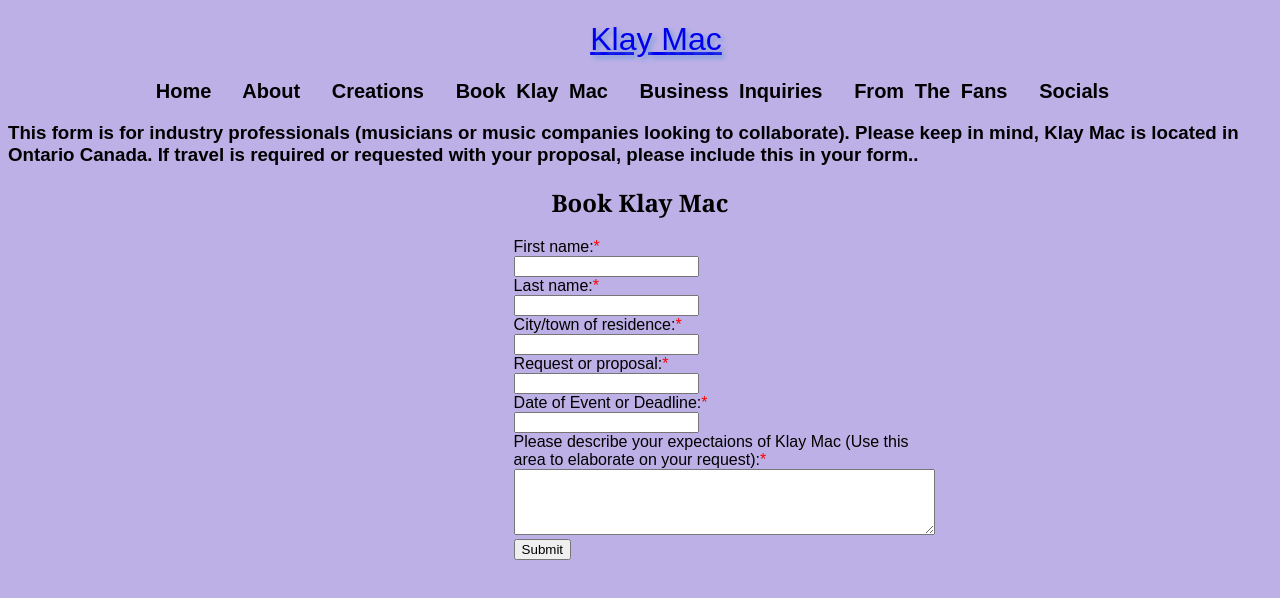
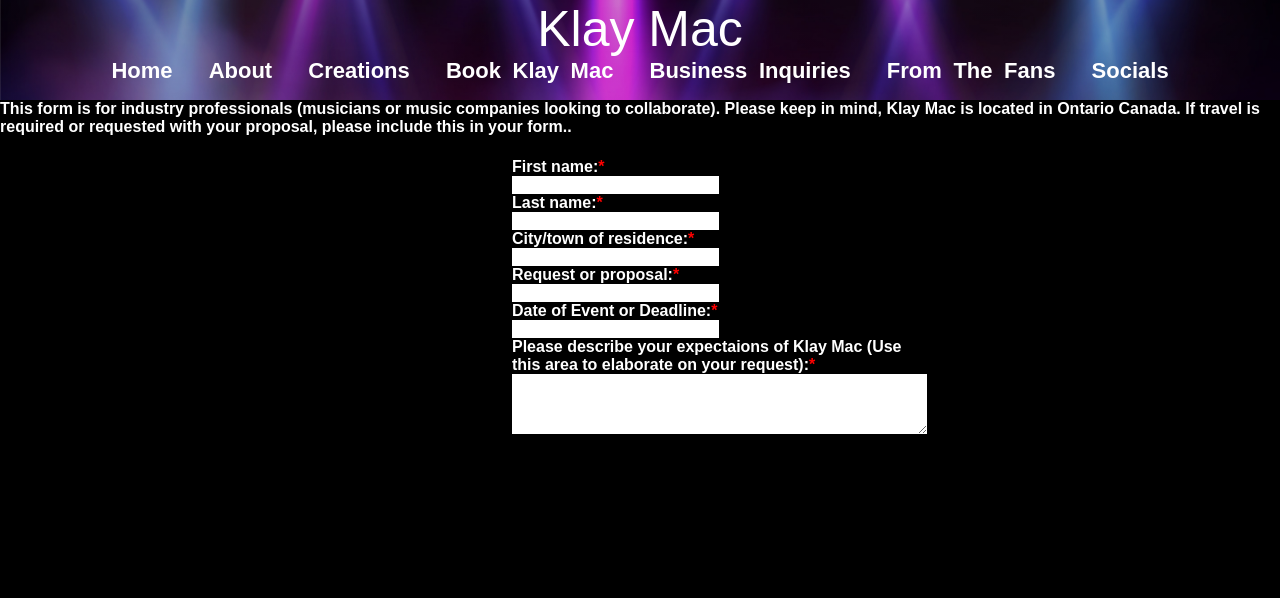
Before and after one commit to kb-mac/Klay_Mac_Music, a plain HTML site: page business.html in a window 1280 px wide. Drawn offline with Linux system fonts and the light colour scheme; a web font is replaced by a local one.

Commit message:
Update 5

```diff
--- a/business.html
+++ b/business.html
@@ -11,44 +11,48 @@
 </head>
 
 <body>
-    <div>
+    <div class="header-image">
+        <div class="header-text">
         <header>
             <h1><a href="index.html">Klay Mac</a></h1>
         </header>
     </div>
-    <nav>
-        &nbsp;&nbsp;&nbsp;&nbsp;&nbsp;&nbsp;&nbsp;&nbsp;&nbsp;&nbsp;&nbsp;&nbsp;&nbsp;&nbsp;<a href="index.html">Home</a>&nbsp;&nbsp;
-        <a href="about.html">About</a>&nbsp;&nbsp;
-        <a href="creations.html">Creations</a>&nbsp;&nbsp;
-        <a href="Book.html">Book Klay Mac</a>&nbsp;&nbsp;
-        <a href="business.html">Business Inquiries</a>&nbsp;&nbsp;
-        <a href="fans.html">From The Fans</a>&nbsp;&nbsp;
-        <a href="socials.html">Socials</a>&nbsp;&nbsp;
-    </nav>
+    <div class="navbar-text">
+       <nav>
+        <a href="index.html">Home</a>
+        <a href="about.html">About</a>
+        <a href="creations.html">Creations</a>
+        <a href="Book.html">Book Klay Mac</a>
+        <a href="business.html">Business Inquiries</a>
+        <a href="fans.html">From The Fans</a>
+        <a href="socials.html">Socials</a>
+       </nav>
+    </div>
+    </div>
     <div>
-        <h3>This form is for industry professionals (musicians or music companies looking to collaborate).  Please keep in mind, Klay Mac is located in Ontario Canada. If travel is required or requested with your proposal, please include this in your form..</h3>
-        <h2>Book Klay Mac</h2>
+        <h5>This form is for industry professionals (musicians or music companies looking to collaborate).  Please keep in mind, Klay Mac is located in Ontario Canada. If travel is required or requested with your proposal, please include this in your form..</h5>
+        <h3>Book Klay Mac</h3>
         </div>
     <div class="business_km_form">
         <form action="formsubmit.html">
             <label for="fname">First name:</label><span id="fname_error">*</span><br>
-            <input type="text" id="fname" name="fname" value=""><br>
+            <input type="text" id="fname" name="fname" class="text-field" value=""><br>
 
             <label for="lname">Last name:</label><span id="lname_error">*</span><br>
-            <input type="text" id="lname" name="lname" value=""><br>
+            <input type="text" id="lname" name="lname" class="text-field" value=""><br>
 
             <label for="city">City/town of residence:</label><span id="city_error">*</span><br>
-            <input type="text" id="city" name="city" value=""><br>
+            <input type="text" id="city" name="city" class="text-field" value=""><br>
 
             <label for="reqservice">Request or proposal:</label><span id="reqservice_error">*</span><br>
-            <input type="text" id="reqservice" name="reqservice" value=""><br>
+            <input type="text" id="reqservice" name="reqservice" class="text-field" value=""><br>
 
             <label for="eventdate">Date of Event or Deadline:</label><span id="eventdate_error">*</span><br>
-            <input type="text" id="eventdate" name="eventdate" value=""><br>
+            <input type="text" id="eventdate" name="eventdate" class="text-field" value=""><br>
 
             <label for="business_expectaions">Please describe your expectaions of Klay Mac (Use this area to elaborate
                 on your request):</label><span id="expectation_error">*</span><br>
-            <textarea id="business_expectations" name="business_expectaions" rows="4" cols="50"></textarea><br>
+            <textarea id="business_expectations" name="business_expectaions" class="text-field" rows="4" cols="50"></textarea><br>
 
             <input type="submit" value="Submit">
         </form>
--- a/klaymac.css
+++ b/klaymac.css
@@ -1,35 +1,72 @@
-body {
-  background-color: #bdb0e6;
-  color: #000000;
-  font-family: Arial, Verdana, sans-serif;
+* {
+  margin: 0;
+  padding: 0;
+  border: 0;
+  outline: 0;
+  font-size: 100%;
+  vertical-align: baseline;
+  background: transparent;
 }
 
-h1 {
+
+body {
+  background-color: #000000;
+  color: #ffffff;
+  font-family: "chapman", sans-serif;
+font-weight: bold;
+font-style: normal;
+
+}
+
+.header-image {
+  background-image: linear-gradient(rgba(0, 0, 0, 0.2), rgba(0, 0, 0, 0.2)), url("images/banner100.jpeg");
+  height: 100px;
+  background-position: center;
+  background-repeat: no-repeat;
+  background-size: cover;
+}
+ .header-text a {
+  color: #ffffff;
+  text-decoration: none;
+  font-weight: lighter;
+ }
+
+.header-text {
+
+  text-align: center;
+  font-size: 50px;
   display: flex;
   justify-content: center;
-  color: #000000;
+  color: #dedcdc;
   font-family: "bely-display", sans-serif;
-  font-weight: 500;
-  font-style: normal;
-  text-indent: 1em;
-  text-shadow: 3px 3px 5px #709ada;
 }
 
-h2 {
+.navbar-text {
+  text-align: center;
+  font-size: 22px;
+  font-family: "chapman", sans-serif;
+  font-weight: 700;
+  font-style: normal;
+
+  word-spacing: 30px;
+}
+
+h3 {
   color: rgb(0, 0, 0);
   font-family: Georgia, "Times New Roman", serif;
   text-align: center;
 }
 
-nav {
-  font-weight: bold;
-  font-size: 1.25em;
+
+.navbar-text a{
+  text-decoration: none;
+  color: #ffffff;
+  height: 50px;
+  font-size: 20;
   word-spacing: 0.25em;
-}
-
-nav a {
-  text-decoration: none;
-  color: #000000;
+  background-color: transparent;
+  text-align: center;
+  justify-content: center;
 }
 
 p {
@@ -131,6 +168,9 @@ p {
   margin-right: auto;
   margin-left: auto;
 }
+.text-field {
+  background-color: #ffffff;
+}
 span {
   color: red;
 }
```
Also changed, not shown: Book.html (+21 -17 lines), about.html (+19 -18 lines), creations.html (+13 -11 lines), fans.html (+13 -10 lines), formsubmit.html (+13 -9 lines), index.html (+13 -9 lines), socials.html (+14 -10 lines), images/banner100.jpeg (added), images/purplealbum.png (deleted), 1 other file.
